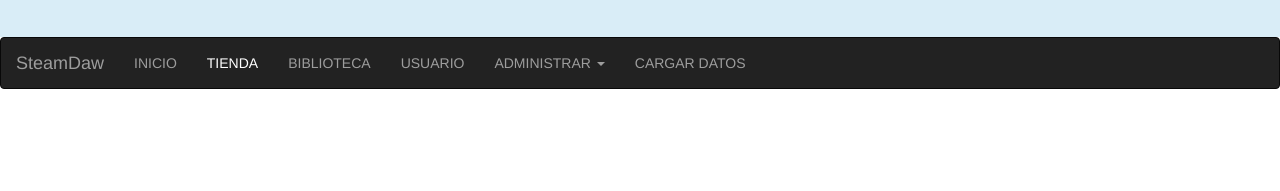
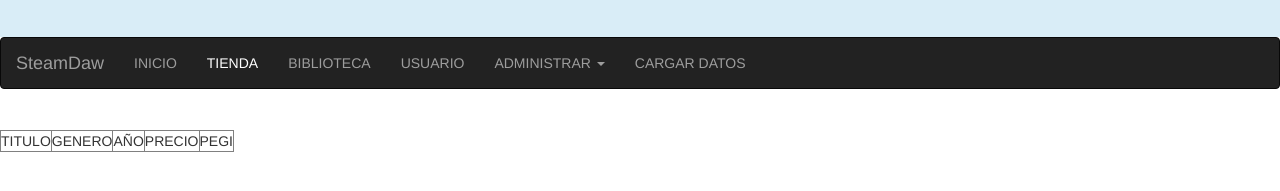
Before and after one commit to jcsotpin/steam, a plain HTML site: page index.html in a window 1280 px wide. Both pictures are taken after a click on the link "TIENDA". Shown: the part 31-222 px from the top of the page. Drawn offline with nearby package versions, Linux system fonts and the light colour scheme.

Commit message:
Listado juegos DOM

```diff
--- a/JS/clases.js
+++ b/JS/clases.js
@@ -68,14 +68,39 @@ class Tienda {
     listarJuegos() {
 
         //Testing
-        /*var oTabla = document.createElement("TABLE");
-        var oCaption = oTabla.createCaption();
-        oCaption.textContent="";
+        var oTabla = document.createElement("table");
+        oTabla.setAttribute('border', '1');
+       var header = oTabla.createTHead();
+       var row = header.insertRow(0);
+       var cell = row.insertCell(-1);
+       cell.textContent = "TITULO";
+       cell = row.insertCell(-1);
+       cell.textContent = "GENERO";
+       cell = row.insertCell(-1);
+       cell.textContent = "AÑO";
+       cell = row.insertCell(-1);
+       cell.textContent = "PRECIO";
+       cell = row.insertCell(-1);
+       cell.textContent = "PEGI";
 
-        var oTHead = oTabla.createTHead();
-        var oFila = oTHead.insertRow(-1);
-        var oCelda = oFila.insertCell(-1);
-        oCelda.textContent="";*/
+       var tbody = document.createElement("TBODY");
+       oTabla.appendChild(tbody);
+
+       for(var i = 0; i<this.juegos.length; i++){
+
+             row = tbody.insertRow(-1);
+
+            let juegoIndividual = Object.values(this.juegos[i]);
+
+            for(var j=1; j<juegoIndividual.length; j++){
+
+                cell = row.insertCell(-1);
+                cell.textContent = juegoIndividual[j];
+             //   console.log(juegoIndividual[j]);
+            }
+
+       }
+       document.body.appendChild(oTabla);
 
     }
 }
--- a/JS/codigo.js
+++ b/JS/codigo.js
@@ -37,10 +37,15 @@ function muestraInicio() {
 
 function muestraTienda() {
     ocultarFormularios();
+
+
+    tienda.listarJuegos();
 }
 
 function muestraBiblioteca() {
     ocultarFormularios();
+
+
 }
 
 function muestraUsuario() {
--- a/index.html
+++ b/index.html
@@ -40,7 +40,6 @@
                   <li><a href="#" id="btnAltaSuscriptor">Alta suscriptor</a></li>
                   <li><a href="#" id="btnAltaCliente">Alta Cliente</a></li>
                   <li><a href="#" id="btnAltaJuego">Alta Juego</a></li>
-                  <li><a href="#" id="btnAltaSuscriptor">Alta Suscriptor</a></li>
                 </ul>
             </li>
               <li class=""><a href="#" id="btnCargarDatos">CARGAR DATOS</a></li>
```
